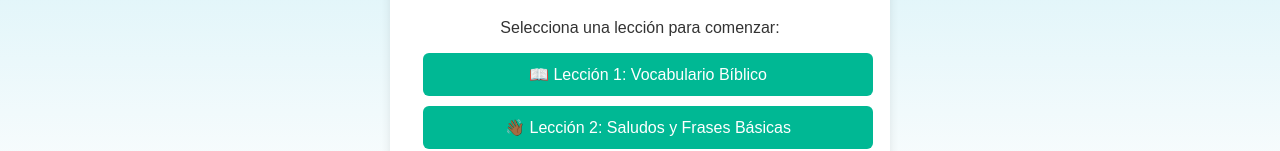
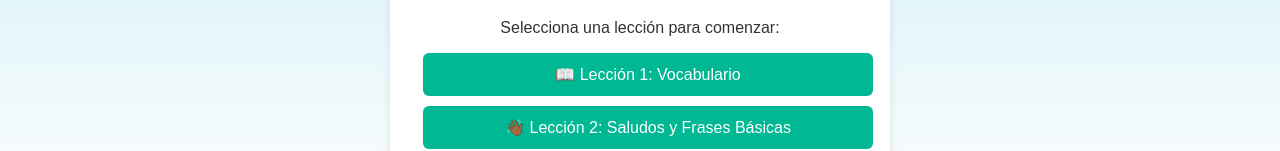
Before and after one commit to moisesmartinez210619-lab/Laan-Kriol, a plain HTML site: page index.html in a window 1280 px wide. Shown: the part 152-303 px from the top of the page. Drawn offline with Linux system fonts and the light colour scheme.

Commit message:
Update lesson button text in index.html

```diff
--- a/index.html
+++ b/index.html
@@ -12,7 +12,7 @@
     <p>Selecciona una lección para comenzar:</p>
 
     <div class="lesson-buttons">
-      <button onclick="empezar('data.json')">📖 Lección 1: Vocabulario Bíblico</button>
+      <button onclick="empezar('data.json')">📖 Lección 1: Vocabulario </button>
       <button onclick="empezar('data2.json')">👋🏾 Lección 2: Saludos y Frases Básicas</button>
     </div>
 
```
